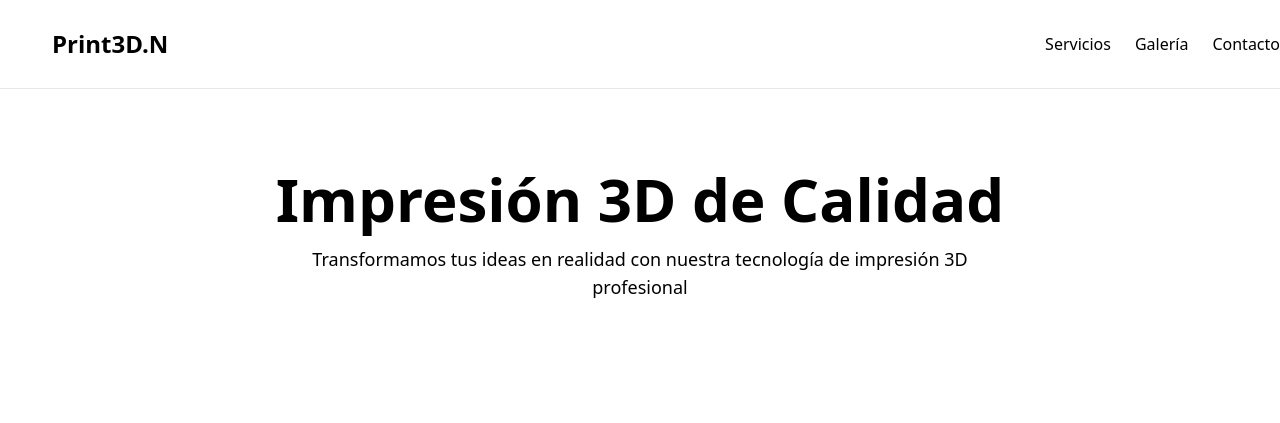
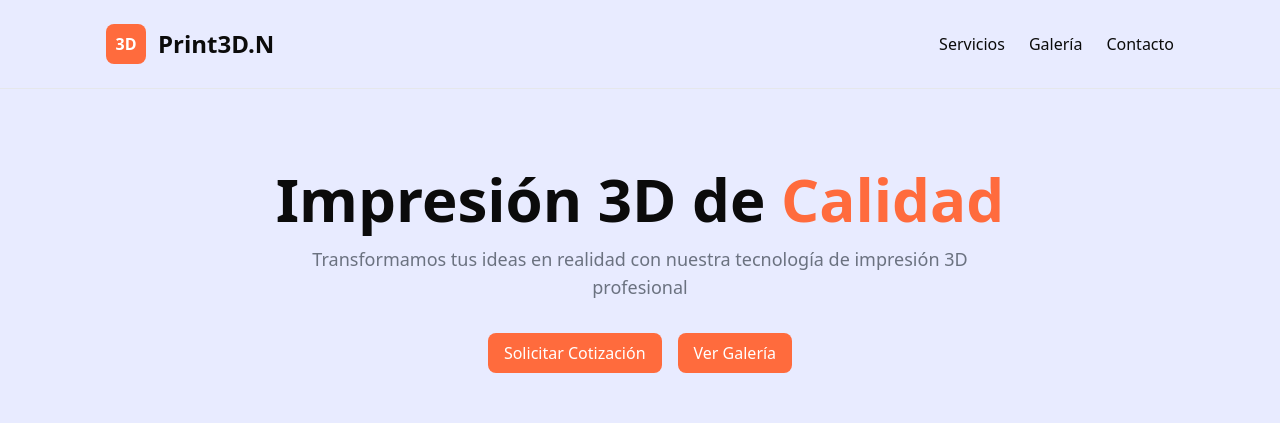
Before and after one commit to lionelc39/print3dn, a React (Vite) app: page / in a window 1280 px wide. Shown: the top 423 px of the page. Built offline with nearby package versions, Linux system fonts and the light colour scheme.

Commit message:
Update index.css

```diff
--- a/src/index.css
+++ b/src/index.css
@@ -2,13 +2,19 @@
 @tailwind components;
 @tailwind utilities;
 
-:root {
-  --background: 0 0% 100%;
-  --foreground: 222.2 84% 4.9%;
-  --primary: 221.2 83.2% 53.3%;
-  --primary-foreground: 210 40% 98%;
-  --secondary: 210 40% 96.1%;
-  --muted: 210 40% 96.1%;
-  --muted-foreground: 215.4 16.3% 46.9%;
-  --border: 214.3 31.8% 91.4%;
+/* variables de color - modificar según tu paleta */
+:root{
+  --bg: #E8EBFF;
+  --foreground: #0B0B0B;
+  --primary: #FF6B3D;
+  --muted: #6b7280;
+  --card-bg: #ffffff;
 }
+
+body{
+  background-color: var(--bg);
+  color: var(--foreground);
+}
+
+/* estilos extra */
+.container{ max-width: 1100px; margin: 0 auto; padding-left:1rem; padding-right:1rem; }
```
